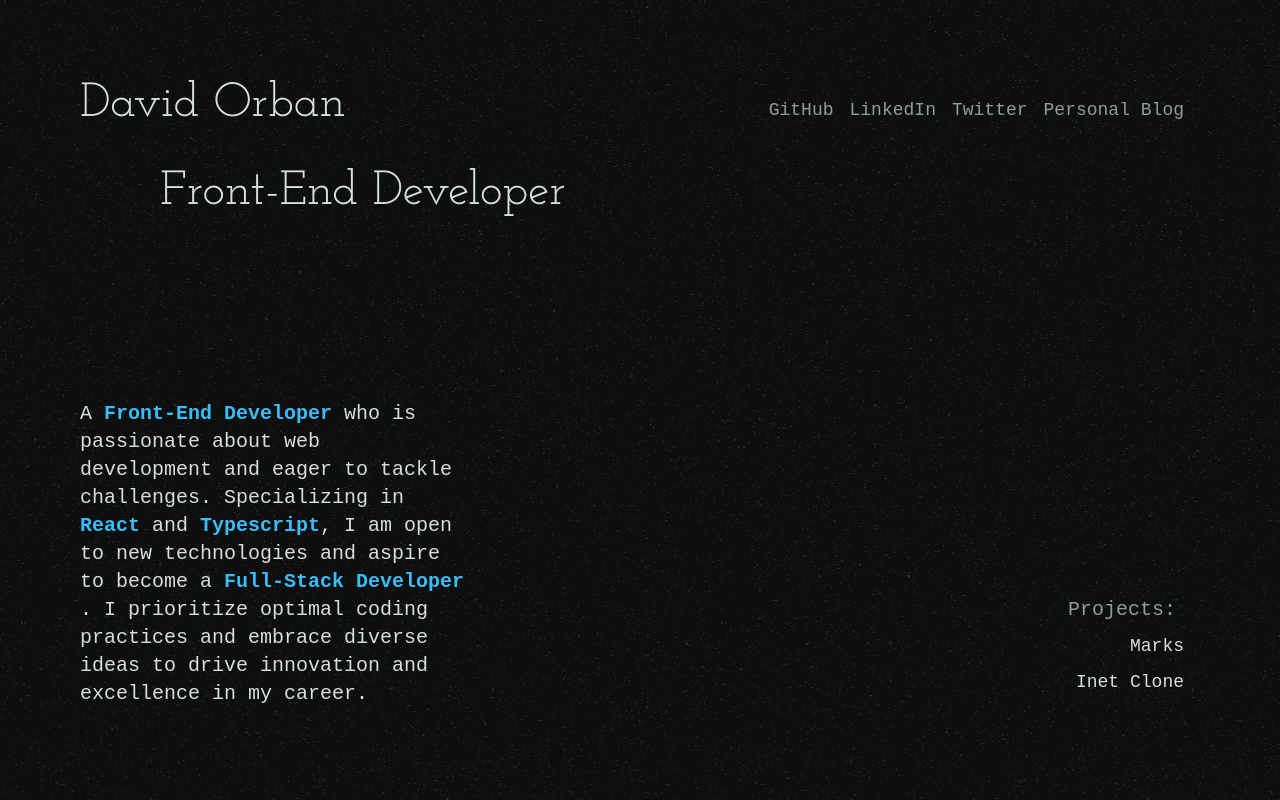
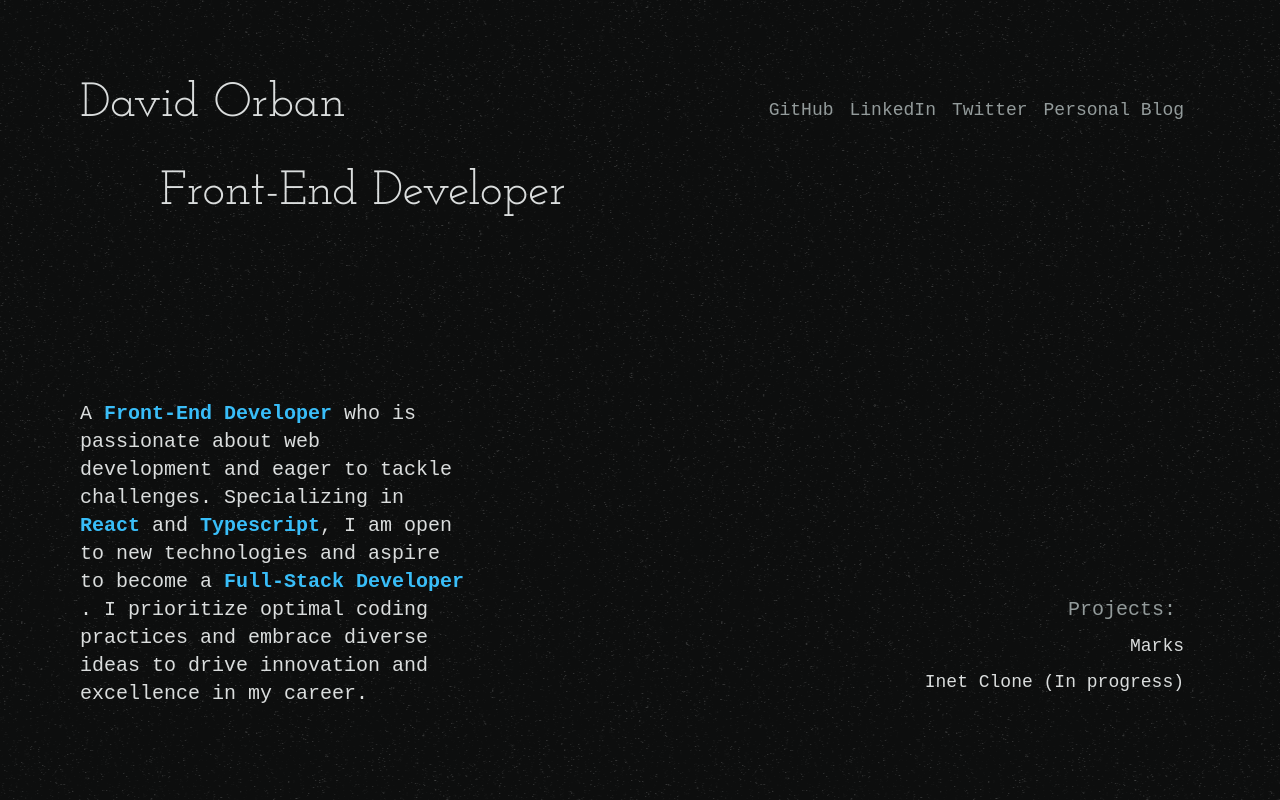
Before and after one commit to DxVxDOD/Portfolio_Website, a React (Vite) app: page / in a window 1280 px wide. Built offline with nearby package versions, Linux system fonts and the light colour scheme.

Commit message:
edited 2nd project name

```diff
--- a/src/components/Projects.tsx
+++ b/src/components/Projects.tsx
@@ -9,7 +9,10 @@ export default function Projects() {
     >
       <h2 className={"text-xl text-[#939b9b] p-2"}>Projects:</h2>
       <SocialLink href="https://marks.onrender.com" title="Marks" />
-      <SocialLink href="https://inet-clone.vercel.app/" title="Inet Clone" />
+      <SocialLink
+        href="https://inet-clone.vercel.app/"
+        title="Inet Clone (In progress)"
+      />
     </nav>
   );
 }
```
